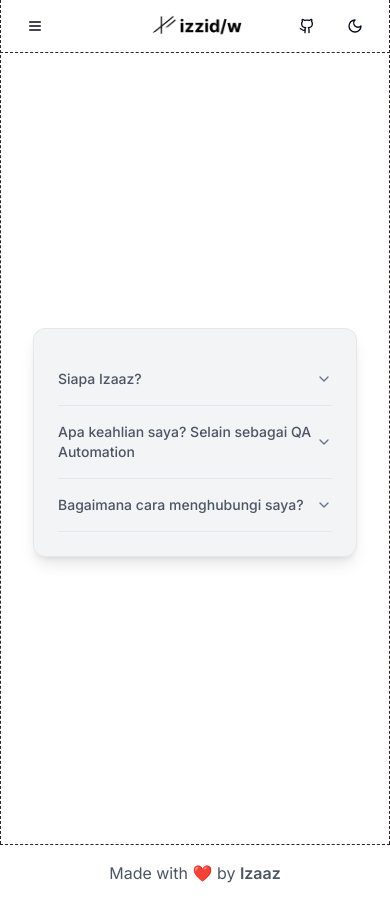
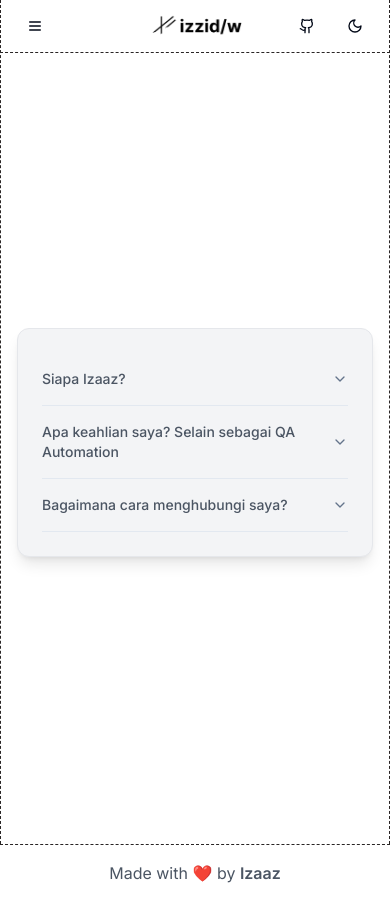
Before and after one commit to izaazwaskito/dashboard-izaaz-ui, a Next.js app: page /portofolio/contacts in a window 390 px wide. Built offline with nearby package versions, Linux system fonts and the light colour scheme.

Commit message:
fixing sizing responsive add git link

```diff
--- a/app/portofolio/contacts/page.tsx
+++ b/app/portofolio/contacts/page.tsx
@@ -52,7 +52,7 @@ const Home = () => {
         <div className="absolute left-0 w-full border-t border-stone-800 border-dashed"></div>
 
         {/* Konten tengah */}
-        <div className="flex justify-center items-center min-h-[calc(100vh-4rem)] px-4">
+        <div className="flex justify-center items-center min-h-[calc(100vh-4rem)]">
           <motion.div
             variants={cardVariants}
             initial="hidden"
@@ -63,7 +63,7 @@ const Home = () => {
                 theme === "dark"
                   ? "bg-stone-900 border-stone-800 text-gray-300"
                   : "bg-gray-100 border-gray-200 text-gray-600"
-              } w-full md:w-[500px] max-h-[90vh] p-6 md:p-8 shadow-lg overflow-y-auto`}
+              } w-full lg:w-[500px] md:w-full max-h-[90vh] p-6 md:p-8 shadow-lg overflow-y-auto`}
             >
               <Accordion type="single" collapsible>
                 <AccordionItem value="about-me">
--- a/components/navigation/MainNav.tsx
+++ b/components/navigation/MainNav.tsx
@@ -63,7 +63,7 @@
 
           {/* Tombol kanan (Theme & GitHub) */}
           <div className="flex items-center gap-3">
-            <Button variant="ghost" size="icon" onClick={() => window.open("https://github.com", "_blank")}>
+            <Button variant="ghost" size="icon" onClick={() => window.open("https://github.com/izaazwaskito", "_blank")}>
               <Github className="h-[1.2rem] w-[1.2rem]" />
               <span className="sr-only">GitHub</span>
             </Button>
```
